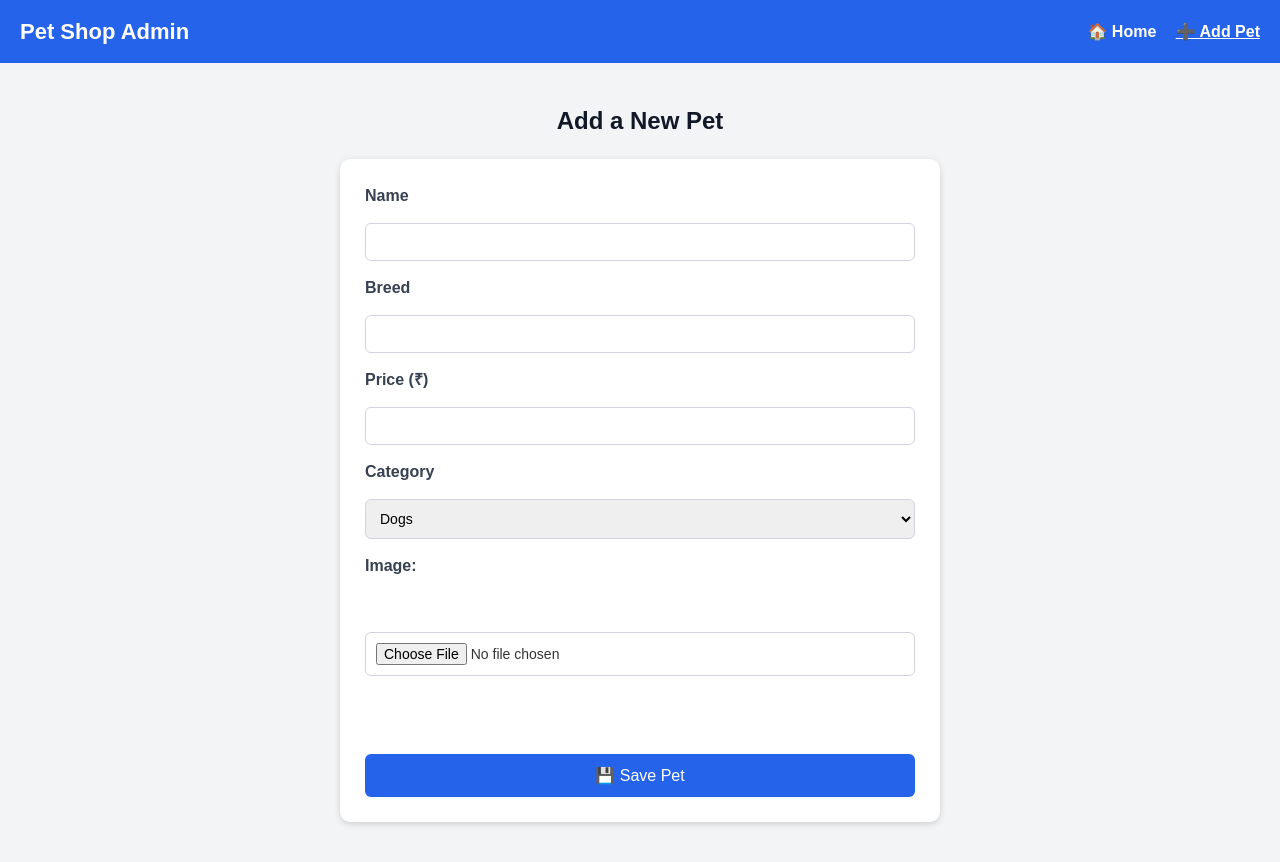
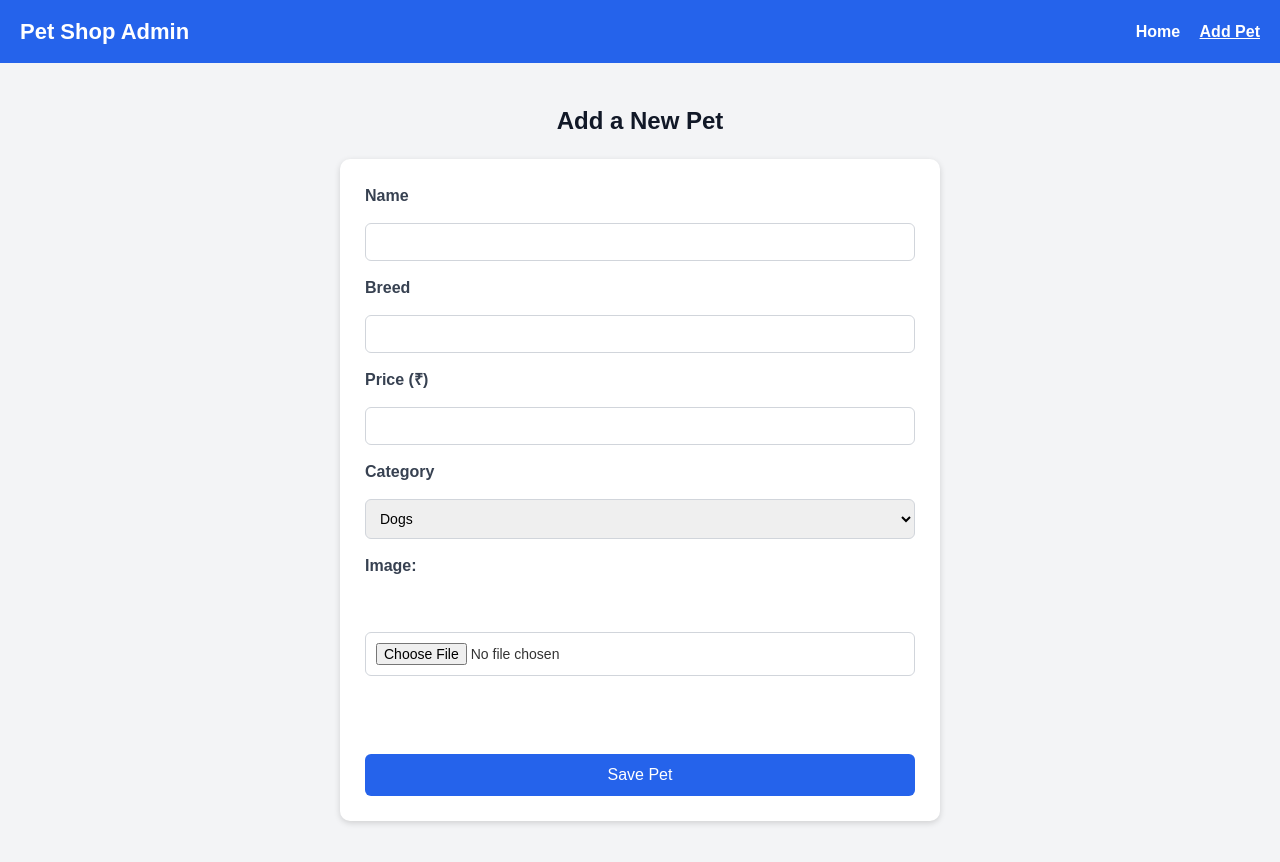
Before and after one commit to Ron0011/The-Tail, a FastAPI app: page /add-pet in a window 1280 px wide. After the commit the page ends 824 px from the top, so only its background shows below. Run offline with FastAPI, Linux system fonts and the light colour scheme.

Commit message:
Update add_pet.html
updated..

```diff
--- a/templates/add_pet.html
+++ b/templates/add_pet.html
@@ -11,15 +11,14 @@
   <header>
     <h1>Pet Shop Admin</h1>
     <nav>
-      <a href="/petshop">🏠 Home</a>
-      <a href="/add-pet" class="active">➕ Add Pet</a>
+      <a href="/petshop">Home</a>
+      <a href="/add-pet" class="active"> Add Pet</a>
     </nav>
   </header>
 
   <main>
     <h2>Add a New Pet</h2>
     <div class="form-container">
-      <!-- ✅ enctype added -->
       <form method="post" action="/add-pet" class="pet-form" enctype="multipart/form-data">
         <label>Name</label>
         <input type="text" name="name" required>
@@ -42,7 +41,7 @@
         <label for="image">Image:</label><br>
         <input type="file" name="image" accept="image/*" required><br><br>
 
-        <button type="submit" class="save-btn">💾 Save Pet</button>
+        <button type="submit" class="save-btn"> Save Pet</button>
       </form>
     </div>
   </main>
```
